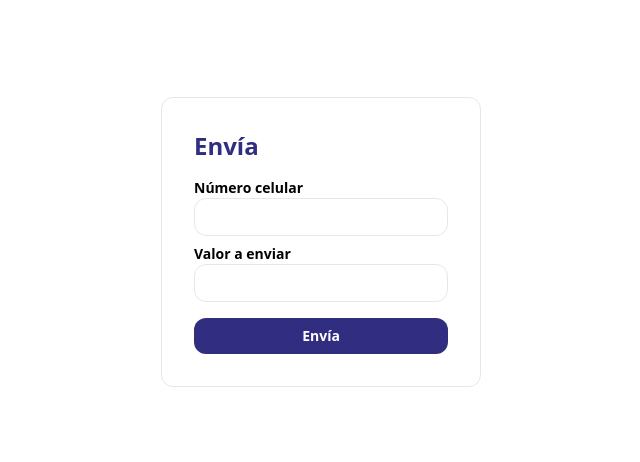
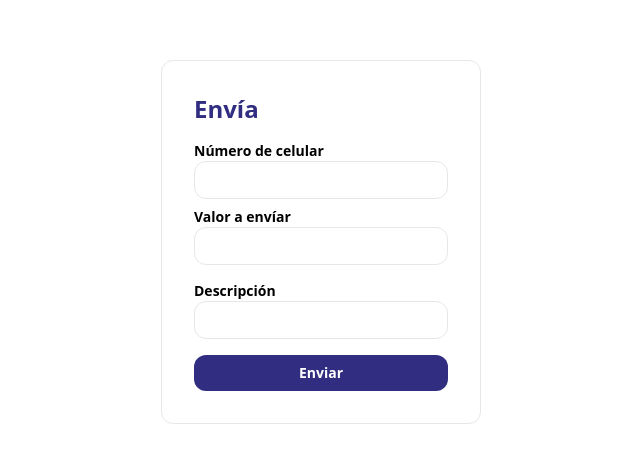
Before and after one commit to AngieMoya/digitalwallet, a Next.js app: page /send in a window 1280 px wide. Shown: the part 158-620 px from the top of the page, without its empty margins (319-959 px from the left). Built offline with nearby package versions, Linux system fonts and the light colour scheme.

Commit message:
sendpage conected

```diff
--- a/src/actions.ts
+++ b/src/actions.ts
@@ -71,3 +71,32 @@ export async function newUser(prevState: unknown, formData: FormData) {
   }
   redirect('/');
 }
+
+export async function newTransfer(prevState: unknown, formData: FormData) {
+  const sql = neon(process.env.DATABASE_URL || '');
+  console.log(formData);
+
+  const userId = (await cookies()).get('userId')?.value;
+  if (!userId) return { error: 'Usuario no autenticado' };
+
+  const type = 'envia';
+  const cellular = formData.get('cel');
+  const customerId = parseInt(userId, 10);
+  const amount = formData.get('value');
+  const description = formData.get('description');
+
+  try {
+    const query = await sql(`SELECT id FROM "Customers" WHERE cellular = $1 `, [cellular]);
+
+    console.log('destino', query[0].id);
+    const destinationId = query[0].id;
+
+    await sql(
+      `INSERT INTO "Transactions" ("type","destination_id", "destination","customer_id","amount","description") VALUES ($1, $2, $3, $4, $5, $6)`,
+      [type, destinationId, cellular, customerId, amount, description],
+    );
+  } catch (error) {
+    console.error('Error creating transfer:', error);
+    return { error: 'Error en la transacción' };
+  }
+}
--- a/src/app/send/page.tsx
+++ b/src/app/send/page.tsx
@@ -1,5 +1,45 @@
-import Form from '@/components/Form';
+'use client';
+import { newTransfer } from '@/actions';
+import { useActionState } from 'react';
 
 export default function Send() {
-  return <Form title={'Envía'} input1={'Número celular'} input2={'Valor a enviar'} buttontext={'Envía'}></Form>;
+  const [state, formAction] = useActionState(newTransfer, null);
+  return (
+    <div className="flex h-screen w-full flex-col items-center justify-center">
+      <form className="min-w-80 rounded-xl border p-8 text-sm font-semibold" action={formAction}>
+        <h2 className="pb-4 text-2xl font-semibold text-indigo-900">Envía</h2>
+        <div className="flex flex-col pb-2">
+          <label htmlFor="cel">Número de celular</label>
+          <input
+            className="rounded-xl border p-2"
+            type="tel"
+            inputMode="numeric"
+            name="cel"
+            pattern="\d{10}"
+            maxLength={10}
+            id="cel"
+            required
+          />
+        </div>
+        <div className="flex flex-col pb-4">
+          <label htmlFor="value">Valor a envíar</label>
+          <input className="rounded-xl border p-2" type="number" name="value" id="value" required />
+        </div>
+        <div className="flex flex-col pb-4">
+          <label htmlFor="description">Descripción</label>
+          <input className="rounded-xl border p-2" type="text" name="description" id="description" required />
+        </div>
+        <input
+          className="w-full rounded-xl bg-indigo-900 p-2 text-white hover:bg-indigo-600"
+          type="submit"
+          value="Enviar"
+        />
+        {state?.error && (
+          <p className="mt-2 font-semibold text-red-700" role="alert">
+            {state.error}
+          </p>
+        )}
+      </form>
+    </div>
+  );
 }
--- a/src/components/Form.tsx
+++ b/src/components/Form.tsx
@@ -1,3 +1,7 @@
+'use client';
+import { newTransfer } from '@/actions';
+import { useActionState } from 'react';
+
 type FormProps = {
   title: string;
   input1: string;
@@ -7,23 +11,37 @@ type FormProps = {
 
 export default function Form(props: FormProps) {
   const { title, input1, input2, buttontext } = props;
+  const [state, formAction] = useActionState(newTransfer, null);
   return (
     <div className="flex h-screen w-full flex-col items-center justify-center">
-      <form className="min-w-80 rounded-xl border p-8 text-sm font-semibold">
+      <form className="min-w-80 rounded-xl border p-8 text-sm font-semibold" action={formAction}>
         <h2 className="pb-4 text-2xl font-semibold text-indigo-900">{title}</h2>
         <div className="flex flex-col pb-2">
           <label htmlFor="cel">{input1}</label>
-          <input className="rounded-xl border p-2" type="tel" />
+          <input
+            className="rounded-xl border p-2"
+            type="tel"
+            inputMode="numeric"
+            pattern="\d{10}"
+            maxLength={10}
+            id="cel"
+            required
+          />
         </div>
         <div className="flex flex-col pb-4">
-          <label htmlFor="cel">{input2}</label>
-          <input className="rounded-xl border p-2" type="number" />
+          <label htmlFor="value">{input2}</label>
+          <input className="rounded-xl border p-2" type="number" id="value" required />
         </div>
         <input
           className="w-full rounded-xl bg-indigo-900 p-2 text-white hover:bg-indigo-600"
           type="submit"
           value={buttontext}
         />
+        {state?.error && (
+          <p className="mt-2 font-semibold text-red-700" role="alert">
+            {state.error}
+          </p>
+        )}
       </form>
     </div>
   );
```
